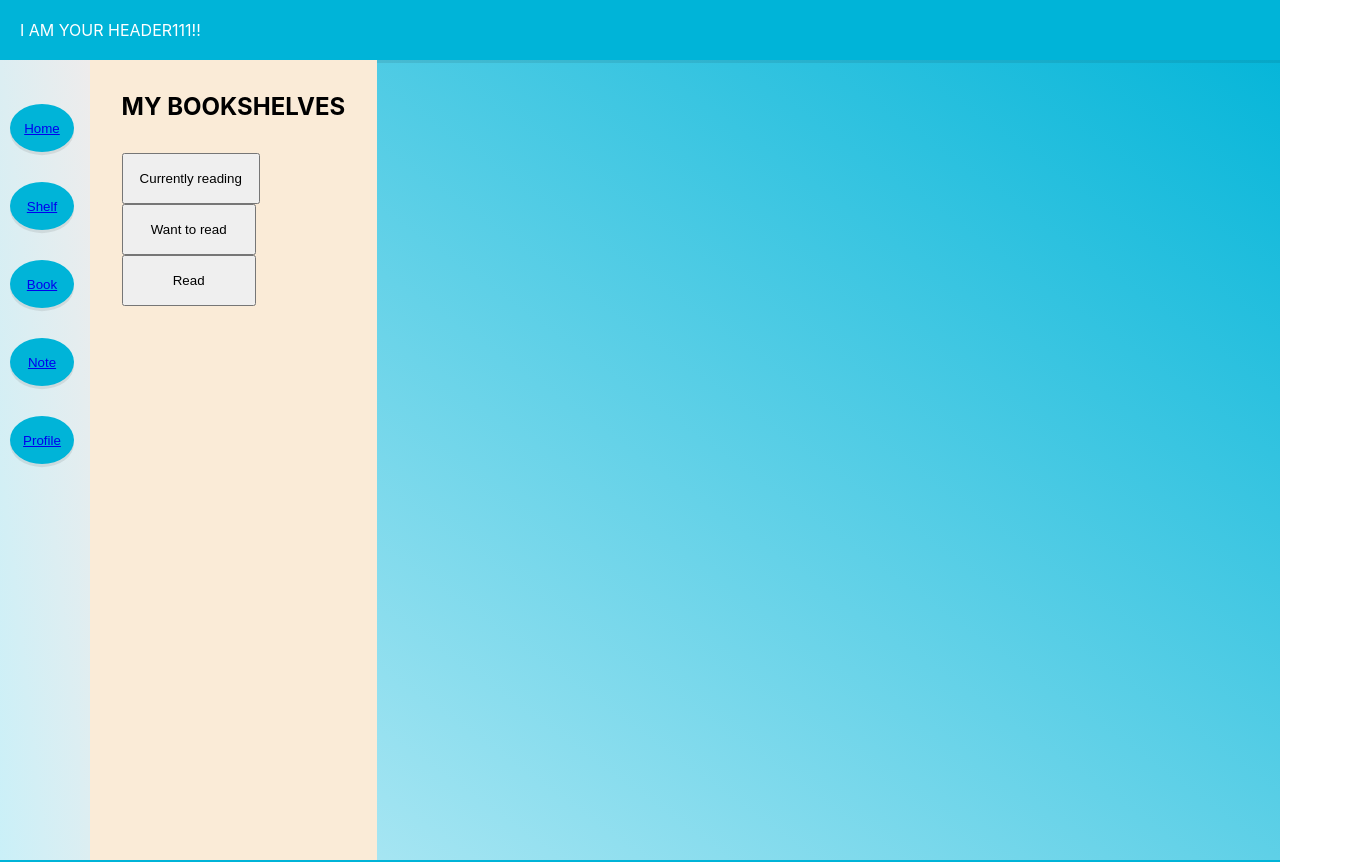
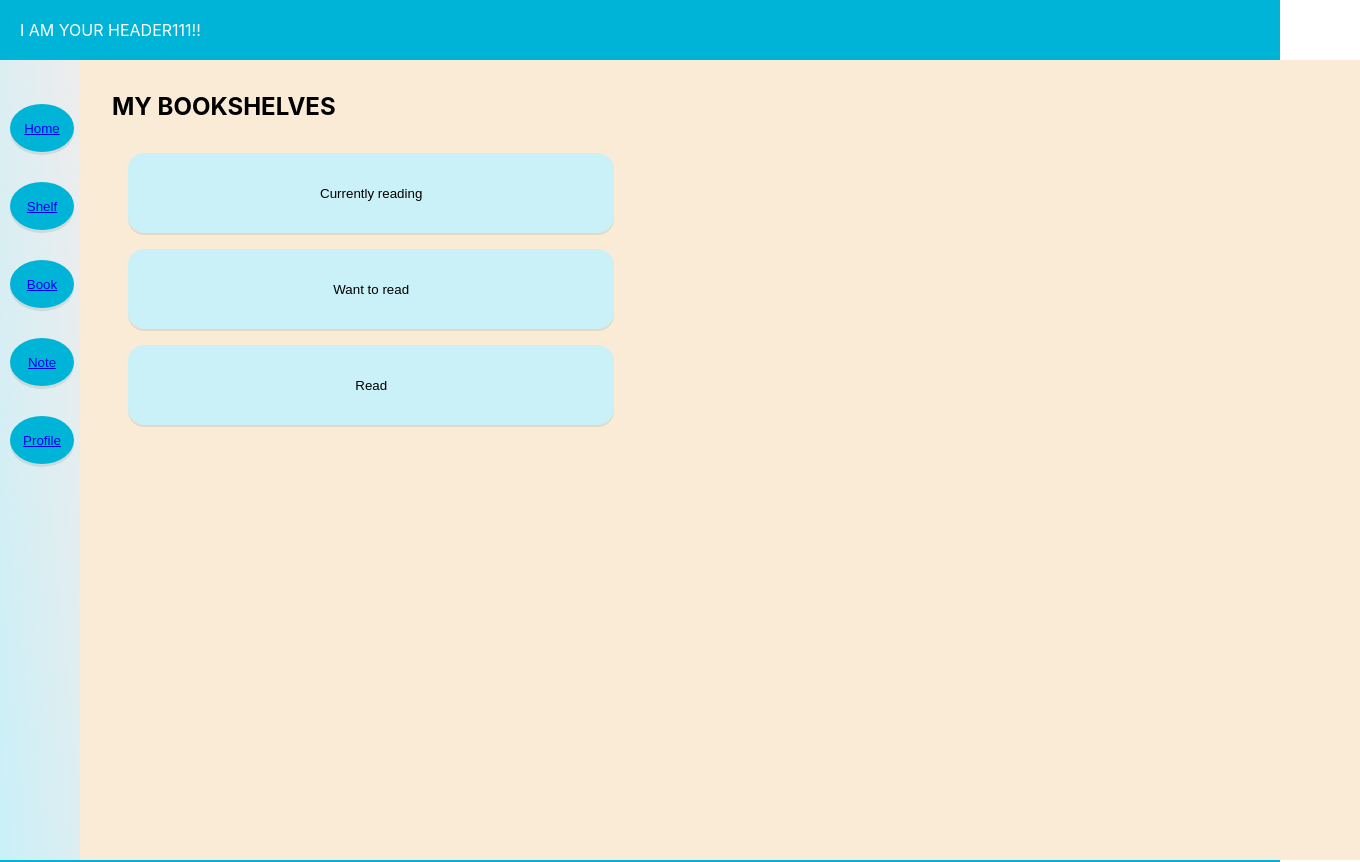
Before and after one commit to ninamatti/lit-notes, a React (Create React App) app: page /home in a window 1280 px wide. Shown: the top 862 px of the page, 1360 px wide, since content can reach past the window. Built offline with nearby package versions, Linux system fonts and the light colour scheme.

Commit message:
Added shelf image

```diff
--- a/src/App.css
+++ b/src/App.css
@@ -64,11 +64,18 @@ header, footer {
   background-color:#00B4D8;
   border: none;
   box-shadow: 0 0.2rem rgba(0, 0, 0, 0.082);
+  color: #fff;
+}
+
+.nav-link {
+  color: #fff;
+  text-decoration: none;
 }
 
 .home-container {
   padding: 2rem;
   background-color: antiquewhite;
+  min-width: 100%;
 }
 
 .home-container-title {
@@ -79,7 +86,30 @@ header, footer {
 .book-shelf-btn {
   display: block;
   padding: 1rem;
-  min-width: 60%;
+  min-width: 40%;
+  min-height: 5rem;
+  margin: 1rem;
+  background-color: #CAF0F8;
+  border-radius: 1rem;
+  border: none;
+  box-shadow: 0 2px rgba(0, 0, 0, 0.082);
+  outline: none;
+}
+
+.book-shelf-btn:hover {
+  transform: translateY(-2px);
+  background-color: #90E0EF;
+}
 
 
+
+.shelf-container {
+  padding: 2rem;
+  background-color: antiquewhite;
+  min-width: 100%;
 }
+
+.shelf-container-title {
+  margin-bottom: 2rem;
+  display: block;
+}
```
Also changed, not shown: src/img/shelf1.png (added).
